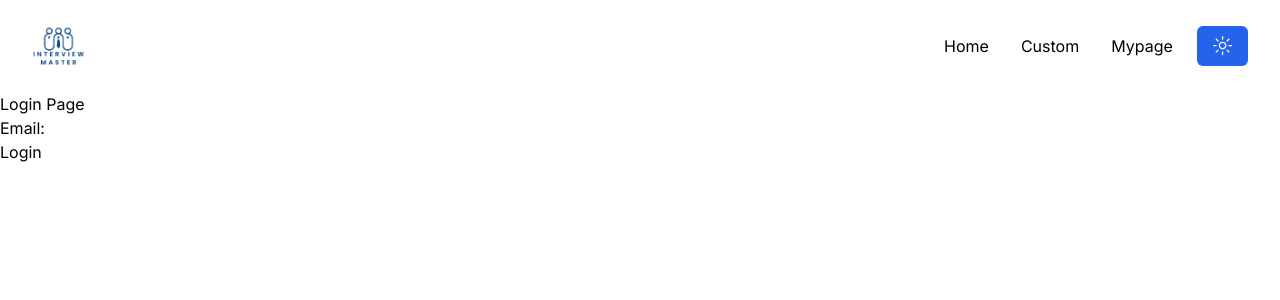
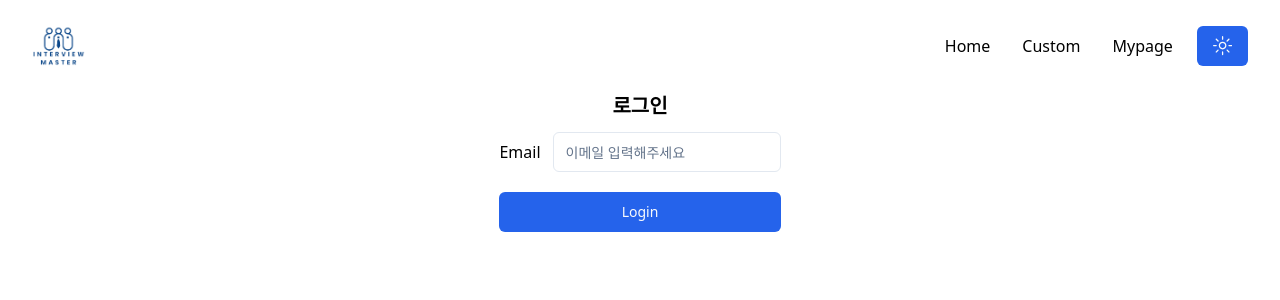
Before and after one commit to bo-lim/InterviewMaster, a Next.js app in the folder Frontend/: page /login in a window 1280 px wide. Shown: the top 300 px of the page. Built offline with nearby package versions, Linux system fonts and the light colour scheme.

Commit message:
fix frontend, layout issue and login page

```diff
--- a/Frontend/app/layout.jsx
+++ b/Frontend/app/layout.jsx
@@ -14,7 +14,7 @@ export const metadata = {
 export default function RootLayout({ children }) {
   return (
     <html lang="en" suppressHydrationWarning>
-      <body className={inter.className}>
+      <body className={inter.variable}>
         <ThemeProvider attribute="class" defaultTheme='light'>
           <Header />
           {children}
--- a/Frontend/app/login/page.jsx
+++ b/Frontend/app/login/page.jsx
@@ -2,11 +2,14 @@
 
 import React, { useState } from "react";
 import { Cookies } from "react-cookie";
-
+import { Input } from "@/components/ui/input"
+import { Button } from "@/components/ui/button"
+import { useRouter } from "next/navigation";
 
 const Login = () => {
   const [email, setEmail] = useState('');
   const cookies = new Cookies();
+  const router = useRouter();
 
   const handleEmailChange = (event) => {
     setEmail(event.target.value);
@@ -14,23 +17,27 @@ const Login = () => {
 
   const handelButton = () => {
     cookies.set('email',email);
+    router.push("/mypage")
   }
 
   return (
-    <div>
-      <h2>Login Page</h2>
-      <form>
-        <div>
-          <label htmlFor="email">Email:</label>
-          <input
+    <div className="container max-w-sm items-center jusitfy-center">
+    <div className="flex flex-col gap-3 items-center justify-center">
+      <h2 className="text-xl font-semibold">로그인</h2>
+      <form className="flex flex-col gap-5">
+        <div className="flex flex-row gap-3 items-center justify-center">
+          <label htmlFor="email">Email</label>
+          <Input
             type="email"
             id="email"
             value={email}
+            placeholder={"이메일 입력해주세요"}
             onChange={handleEmailChange}
           />
         </div>
-        <button onClick={handelButton} type="submit">Login</button>
+        <Button onClick={handelButton} type="submit">Login</Button>
       </form>
+    </div>
     </div>
   );
 };
--- a/Frontend/app/mypage/page.jsx
+++ b/Frontend/app/mypage/page.jsx
@@ -25,6 +25,7 @@ import emblaCarouselAutoplay from "embla-carousel-autoplay";
 export async function getUserList(user_id) {
   try {
     const response = await axios.get(`${process.env.NEXT_PUBLIC_GET_API}/get_user/${user_id}`);
+    console.log("mypage list", response)
     return response.data;
   } catch (error) {
     throw new Error("Failed to fetch data: " + error.message);
@@ -45,7 +46,7 @@ const Mypage = () => {
         console.log(cookies.get('email'));
         const data = await getUserList(cookies.get('email')); // 실제 user_id를 여기에 삽입
         setUserData(data.user_info); //userDsts = data.user_info
-        console.log(userData);
+        console.log("user data", data);
 
       } catch (error) {
         setError("Failed to fetch user data: " + error.message);
```
